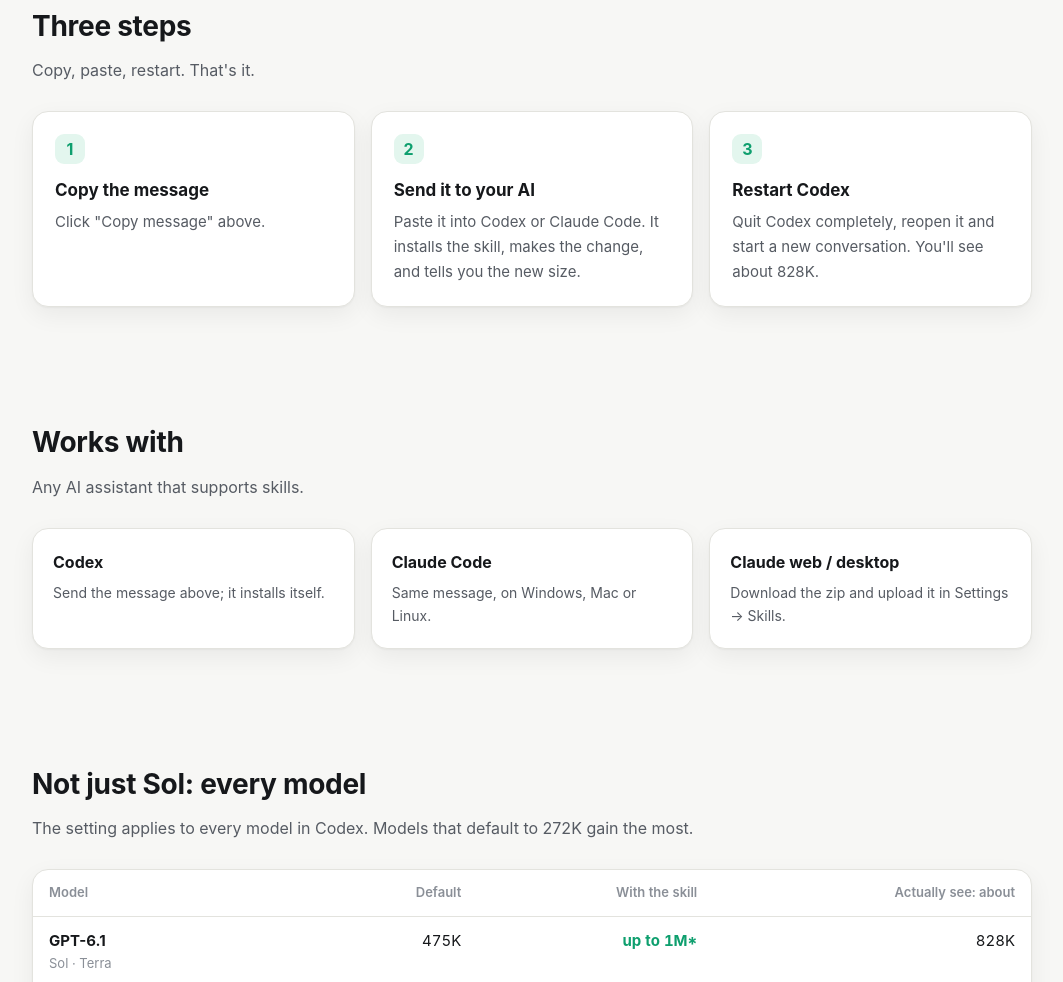
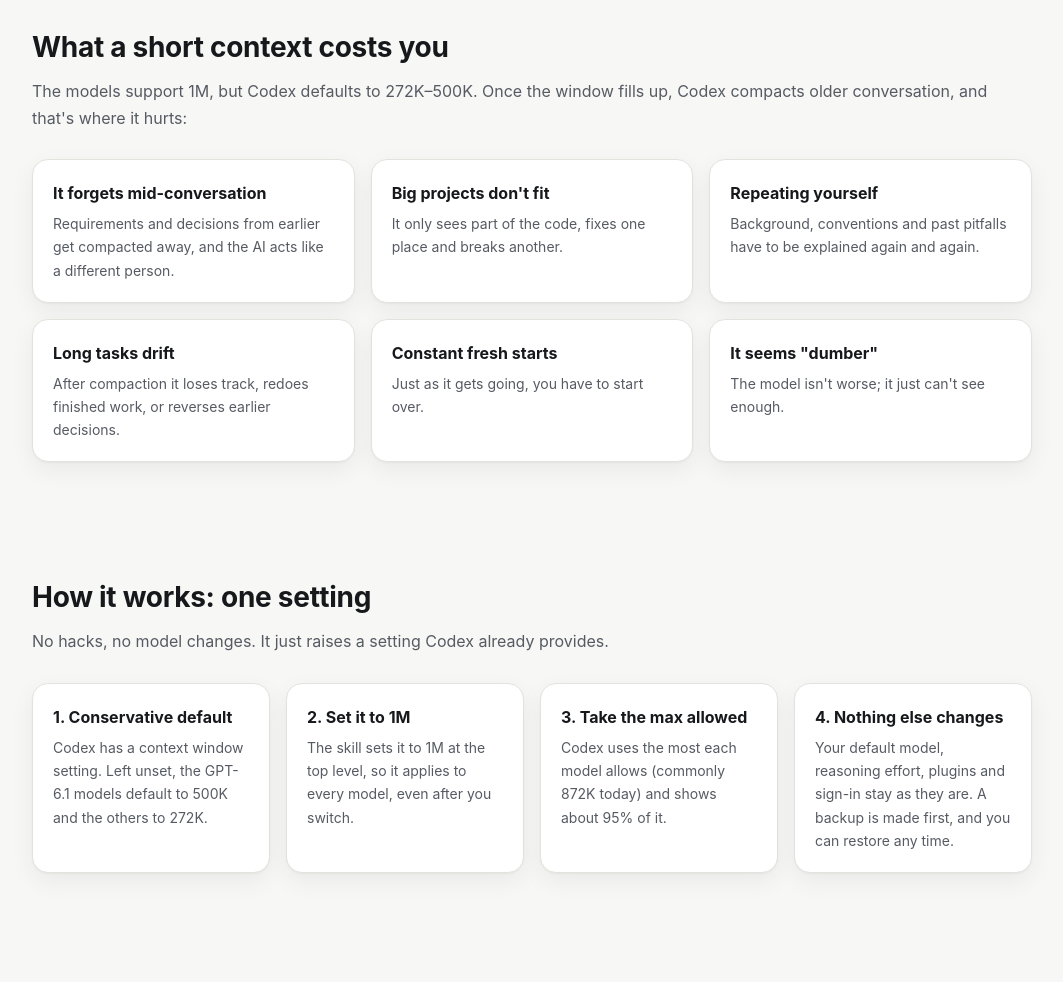
Before and after one commit to billowssun/codex-max-context, a plain HTML site: page site/index.html in a window 1280 px wide. Shown: the part 1026-2008 px from the top of the page, without its empty margins (108-1171 px from the left). Drawn offline with Linux system fonts and the light colour scheme.

Commit message:
Lead with user pain points and explain how the skill works
New headline and intro, a section on what a short context costs, a
how-it-works section, an official 1M column in the model table, and
SKILL.md now states the skill changes only model_context_window.

Co-Authored-By: Claude Opus 5.5 <noreply@anthropic.com>

```diff
--- a/site/index.html
+++ b/site/index.html
@@ -173,16 +173,16 @@ footer .wrap{display:flex;justify-content:space-between;gap:16px;flex-wrap:wrap}
   <div>
     <span class="eyebrow"><span lang="zh">Codex · 所有模型适用</span><span lang="en">Codex · Every model</span></span>
     <h1>
-      <span lang="zh">一个 Skill，Codex 上下文最高开到 <span class="num">1M</span></span>
-      <span lang="en">One skill unlocks up to <span class="num">1M</span> context in Codex</span>
+      <span lang="zh">一个 Skill，让你的 Codex 记忆力提升<span class="num">至少 70%</span></span>
+      <span lang="en">One skill gives your Codex <span class="num">70%+</span> more memory</span>
     </h1>
     <p class="lead">
-      <span lang="zh">模型本身支持 1M 上下文，Codex 默认只给一半左右。不用懂技术，把下面这句话发给你的 AI，它会自己装好 Skill 并帮你调到最大。</span>
-      <span lang="en">The models support a 1M context, but Codex only gives you about half by default. No technical steps: send the message below to your AI, and it installs the skill and raises the limit for you.</span>
+      <span lang="zh">GPT-6.1、GPT-6、GPT-5.6 这些模型，官方都支持 1M 上下文。可到了 Codex 里，默认只给一半，有的只剩四分之一，用起来处处受限。把下面这句话发给你的 AI，它会自己装好 Skill，把上下文调到最大。</span>
+      <span lang="en">GPT-6.1, GPT-6 and GPT-5.6 all officially support a 1M context. In Codex, you get half of that by default, and for some models only a quarter. Send the message below to your AI, and it installs the skill and raises the limit to the max.</span>
     </p>
 
     <div class="card prompt">
-      <div class="prompt-label"><span class="dot"></span><span lang="zh">复制这句话，发给 Codex 或 Claude Code</span><span lang="en">Copy this and send it to Codex or Claude Code</span></div>
+      <div class="prompt-label"><span class="dot"></span><span lang="zh">复制这句话，发给你现在正在使用的 AI 工具（记得使用工作模式）</span><span lang="en">Copy this and send it to the AI tool you're using (make sure it's in work/agent mode)</span></div>
       <div class="bubble" id="promptText"></div>
       <div class="prompt-actions">
         <button class="btn primary" type="button" id="copyBtn">
@@ -231,6 +231,34 @@ footer .wrap{display:flex;justify-content:space-between;gap:16px;flex-wrap:wrap}
 
 <section>
   <div class="wrap">
+    <h2><span lang="zh">上下文太短，有多痛？</span><span lang="en">What a short context costs you</span></h2>
+    <p class="section-lead"><span lang="zh">官方支持 1M，Codex 默认只给 272K 到 500K。窗口一满，Codex 就会自动压缩旧对话，问题就来了：</span><span lang="en">The models support 1M, but Codex defaults to 272K–500K. Once the window fills up, Codex compacts older conversation, and that's where it hurts:</span></p>
+    <div class="apps">
+      <div class="card app"><h3><span lang="zh">聊着聊着就"失忆"</span><span lang="en">It forgets mid-conversation</span></h3><p><span lang="zh">对话一长，前面说好的需求、定下的方案就被压缩掉，AI 像换了个人。</span><span lang="en">Requirements and decisions from earlier get compacted away, and the AI acts like a different person.</span></p></div>
+      <div class="card app"><h3><span lang="zh">大项目读不全</span><span lang="en">Big projects don't fit</span></h3><p><span lang="zh">一次只能看一部分文件，改了这里忘了那里，越改越乱。</span><span lang="en">It only sees part of the code, fixes one place and breaks another.</span></p></div>
+      <div class="card app"><h3><span lang="zh">同样的话说好几遍</span><span lang="en">Repeating yourself</span></h3><p><span lang="zh">项目背景、代码规范、踩过的坑，要一遍遍重新交代。</span><span lang="en">Background, conventions and past pitfalls have to be explained again and again.</span></p></div>
+      <div class="card app"><h3><span lang="zh">长任务做到一半跑偏</span><span lang="en">Long tasks drift</span></h3><p><span lang="zh">压缩后丢了进度，重复做已经做过的事，甚至推翻之前的决定。</span><span lang="en">After compaction it loses track, redoes finished work, or reverses earlier decisions.</span></p></div>
+      <div class="card app"><h3><span lang="zh">被迫频繁开新对话</span><span lang="en">Constant fresh starts</span></h3><p><span lang="zh">刚进入状态就得重开，思路一次次被打断。</span><span lang="en">Just as it gets going, you have to start over.</span></p></div>
+      <div class="card app"><h3><span lang="zh">看起来"变笨了"</span><span lang="en">It seems "dumber"</span></h3><p><span lang="zh">不是模型不行，是它能看到的东西太少。</span><span lang="en">The model isn't worse; it just can't see enough.</span></p></div>
+    </div>
+  </div>
+</section>
+
+<section>
+  <div class="wrap">
+    <h2><span lang="zh">原理：只改一项设置</span><span lang="en">How it works: one setting</span></h2>
+    <p class="section-lead"><span lang="zh">不破解、不改模型，只是把 Codex 自己提供的一项设置调到最大。</span><span lang="en">No hacks, no model changes. It just raises a setting Codex already provides.</span></p>
+    <div class="feat">
+      <div class="card"><h3><span lang="zh">1. 默认值很保守</span><span lang="en">1. Conservative default</span></h3><p><span lang="zh">Codex 有一项"上下文窗口"设置。不设置时，GPT-6.1 系列默认 500K，其他模型默认 272K。</span><span lang="en">Codex has a context window setting. Left unset, the GPT-6.1 models default to 500K and the others to 272K.</span></p></div>
+      <div class="card"><h3><span lang="zh">2. 设成 1M</span><span lang="en">2. Set it to 1M</span></h3><p><span lang="zh">Skill 把这一项设成 1M，而且写在全局位置，所有模型都生效，换模型不用重设。</span><span lang="en">The skill sets it to 1M at the top level, so it applies to every model, even after you switch.</span></p></div>
+      <div class="card"><h3><span lang="zh">3. 取能给的最大值</span><span lang="en">3. Take the max allowed</span></h3><p><span lang="zh">Codex 会在每个模型允许的范围内取最大值（目前常见是 872K），界面再显示其中约 95%。</span><span lang="en">Codex uses the most each model allows (commonly 872K today) and shows about 95% of it.</span></p></div>
+      <div class="card"><h3><span lang="zh">4. 其他什么都不动</span><span lang="en">4. Nothing else changes</span></h3><p><span lang="zh">默认模型、推理强度、插件、登录方式全部保持原样。改之前自动备份，随时可以恢复。</span><span lang="en">Your default model, reasoning effort, plugins and sign-in stay as they are. A backup is made first, and you can restore any time.</span></p></div>
+    </div>
+  </div>
+</section>
+
+<section>
+  <div class="wrap">
     <h2><span lang="zh">三步搞定</span><span lang="en">Three steps</span></h2>
     <p class="section-lead"><span lang="zh">全程只需要复制、粘贴、重启。</span><span lang="en">Copy, paste, restart. That's it.</span></p>
     <div class="steps">
@@ -240,7 +268,7 @@ footer .wrap{display:flex;justify-content:space-between;gap:16px;flex-wrap:wrap}
       </div>
       <div class="card step">
         <h3><span lang="zh">发给你的 AI</span><span lang="en">Send it to your AI</span></h3>
-        <p><span lang="zh">在 Codex 或 Claude Code 里粘贴发送。它会装好 Skill、完成设置，并告诉你调整后的大小。</span><span lang="en">Paste it into Codex or Claude Code. It installs the skill, makes the change, and tells you the new size.</span></p>
+        <p><span lang="zh">在你正在用的 AI 工具里粘贴发送（记得用工作模式）。它会装好 Skill、完成设置，并告诉你调整后的大小。</span><span lang="en">Paste it into the AI tool you use (in work/agent mode). It installs the skill, makes the change, and tells you the new size.</span></p>
       </div>
       <div class="card step">
         <h3><span lang="zh">重启 Codex</span><span lang="en">Restart Codex</span></h3>
@@ -277,11 +305,11 @@ footer .wrap{display:flex;justify-content:space-between;gap:16px;flex-wrap:wrap}
     <p class="section-lead"><span lang="zh">这项设置对 Codex 里的所有模型都生效。默认只给 272K 的模型，提升最明显。</span><span lang="en">The setting applies to every model in Codex. Models that default to 272K gain the most.</span></p>
     <div class="card tbl">
       <table>
-        <thead><tr><th><span lang="zh">模型</span><span lang="en">Model</span></th><th class="num"><span lang="zh">默认可用</span><span lang="en">Default</span></th><th class="num"><span lang="zh">装上 Skill 后</span><span lang="en">With the skill</span></th><th class="num"><span lang="zh">实际看到大约</span><span lang="en">Actually see: about</span></th></tr></thead>
+        <thead><tr><th><span lang="zh">模型</span><span lang="en">Model</span></th><th class="num"><span lang="zh">官方支持</span><span lang="en">Official</span></th><th class="num"><span lang="zh">默认可用</span><span lang="en">Default</span></th><th class="num"><span lang="zh">装上 Skill 后</span><span lang="en">With the skill</span></th><th class="num"><span lang="zh">实际看到大约</span><span lang="en">Actually see: about</span></th></tr></thead>
         <tbody>
-          <tr><td><b>GPT-6.1</b><span class="variants">Sol · Terra</span></td><td class="num">475K</td><td class="num up"><span lang="zh">最高 </span><span lang="en">up to </span>1M*</td><td class="num">828K</td></tr>
-          <tr><td><b>GPT-6</b><span class="variants">Astra · Sol · Luna</span></td><td class="num">258K</td><td class="num up"><span lang="zh">最高 </span><span lang="en">up to </span>1M*</td><td class="num">828K</td></tr>
-          <tr><td><b>GPT-5.6</b><span class="variants">Sol · Terra · Luna</span></td><td class="num">258K</td><td class="num up"><span lang="zh">最高 </span><span lang="en">up to </span>1M*</td><td class="num">828K</td></tr>
+          <tr><td><b>GPT-6.1</b><span class="variants">Sol · Terra</span></td><td class="num">1M</td><td class="num">475K</td><td class="num up"><span lang="zh">最高 </span><span lang="en">up to </span>1M*</td><td class="num">828K</td></tr>
+          <tr><td><b>GPT-6</b><span class="variants">Astra · Sol · Luna</span></td><td class="num">1M</td><td class="num">258K</td><td class="num up"><span lang="zh">最高 </span><span lang="en">up to </span>1M*</td><td class="num">828K</td></tr>
+          <tr><td><b>GPT-5.6</b><span class="variants">Sol · Terra · Luna</span></td><td class="num">1M</td><td class="num">258K</td><td class="num up"><span lang="zh">最高 </span><span lang="en">up to </span>1M*</td><td class="num">828K</td></tr>
         </tbody>
       </table>
     </div>
```
Also changed, not shown: 1 other file.
